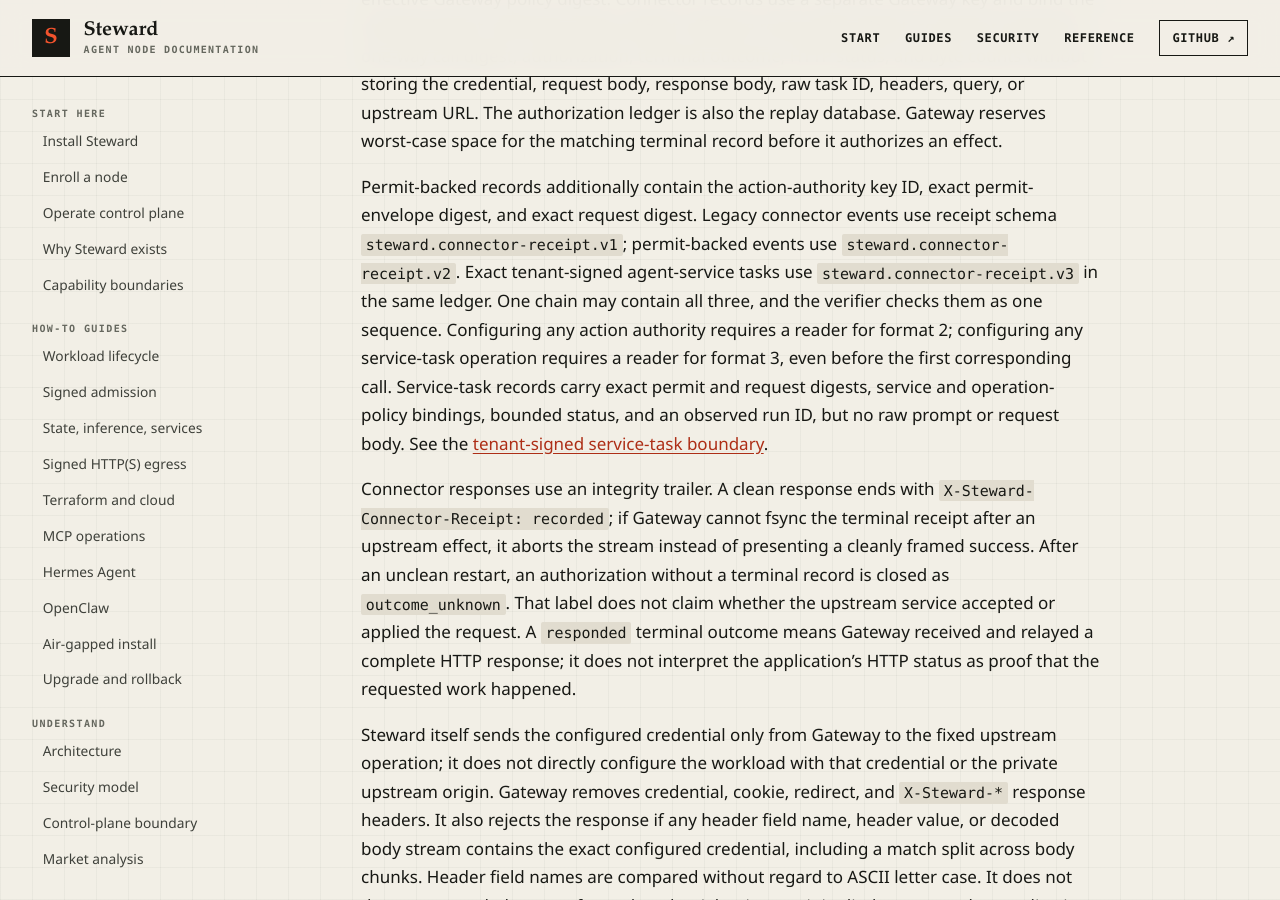
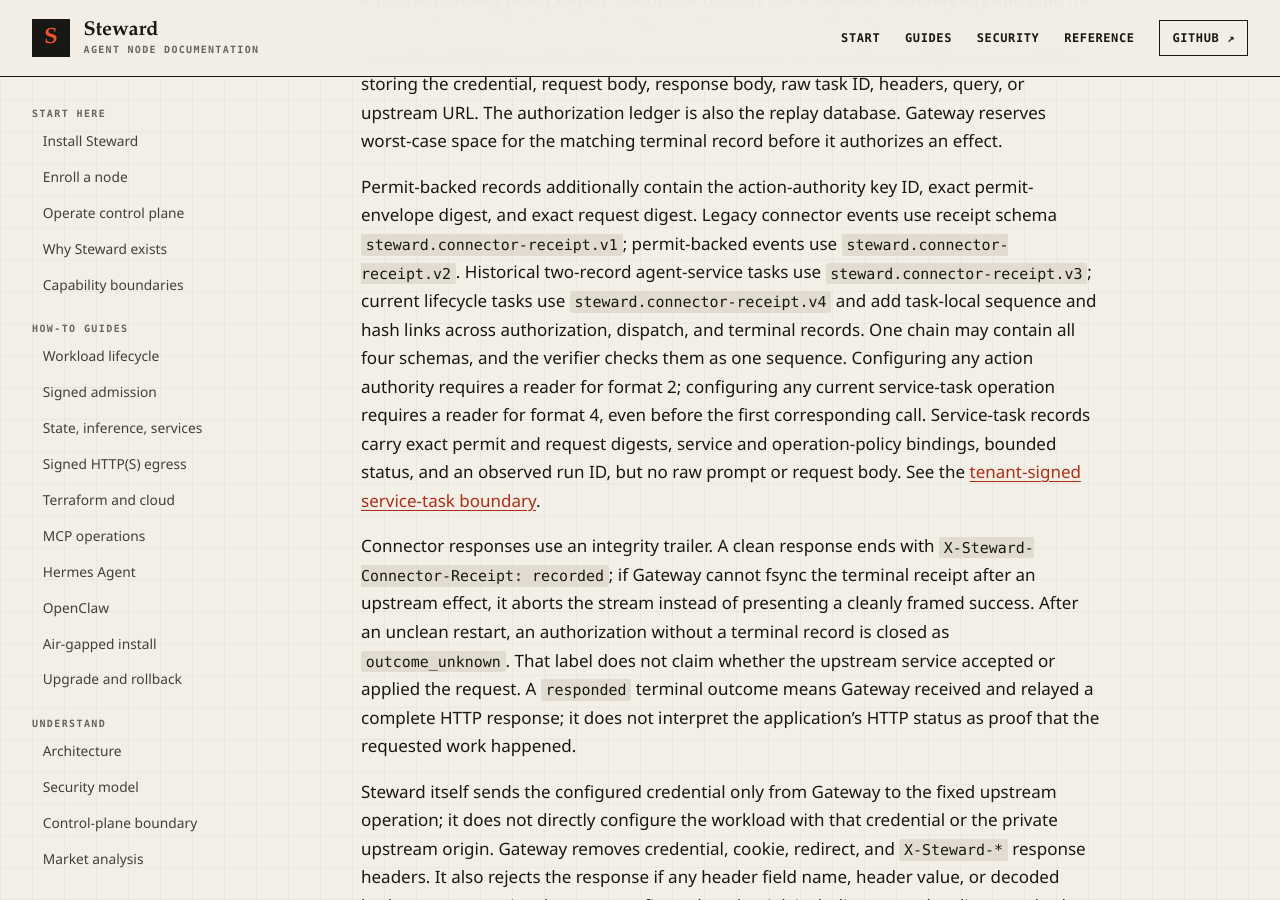
Before and after one commit to hardrails/steward, a Jekyll site: the page built from docs/guides/connectors.md, in a window 1280 px wide and 900 px high, scrolled down 13565 px. Built offline with Jekyll 4.4.1, drawn with Linux system fonts in a browser that asks for light colours.

Commit message:
fix(control): harden transport and report boundaries
Constraint: Keep the bundled control plane and Executor delivery path fail-closed, bounded, and standard-library-only.

Rejected: Retaining TLS 1.2 compatibility or trusting arbitrary local reported-status text would widen the production boundary.

Confidence: Focused race tests and documentation consistency checks pass; control client/server behavior and durable format guidance now agree.

Scope-risk: TLS 1.2-only controller deployments must upgrade their TLS stack before adopting this release.

```diff
--- a/docs/guides/connectors.md
+++ b/docs/guides/connectors.md
@@ -522,13 +522,16 @@ record before it authorizes an effect.
 Permit-backed records additionally contain the action-authority key ID, exact
 permit-envelope digest, and exact request digest. Legacy connector events use
 receipt schema `steward.connector-receipt.v1`; permit-backed events use
-`steward.connector-receipt.v2`. Exact tenant-signed agent-service tasks use
-`steward.connector-receipt.v3` in the same ledger. One chain may contain all three,
-and the verifier checks them as one sequence. Configuring any action authority
-requires a reader for format 2; configuring any service-task operation requires a
-reader for format 3, even before the first corresponding call. Service-task records
-carry exact permit and request digests, service and operation-policy bindings,
-bounded status, and an observed run ID, but no raw prompt or request body. See the
+`steward.connector-receipt.v2`. Historical two-record agent-service tasks use
+`steward.connector-receipt.v3`; current lifecycle tasks use
+`steward.connector-receipt.v4` and add task-local sequence and hash links across
+authorization, dispatch, and terminal records. One chain may contain all four
+schemas, and the verifier checks them as one sequence. Configuring any action
+authority requires a reader for format 2; configuring any current service-task
+operation requires a reader for format 4, even before the first corresponding call.
+Service-task records carry exact permit and request digests, service and
+operation-policy bindings, bounded status, and an observed run ID, but no raw
+prompt or request body. See the
 [tenant-signed service-task boundary]({{ '/limitations/' | relative_url }}#tenant-signed-service-task-boundary).
 
 Connector responses use an integrity trailer. A clean response ends with
```
Also changed, not shown: docs/guides/control-plane.md (+4 -0 lines), docs/guides/upgrades.md (+3 -2 lines), docs/reference/configuration.md (+5 -0 lines), docs/reference/offline-tools.md (+8 -6 lines), docs/reference/release-artifacts.md (+4 -3 lines), 6 other files.
